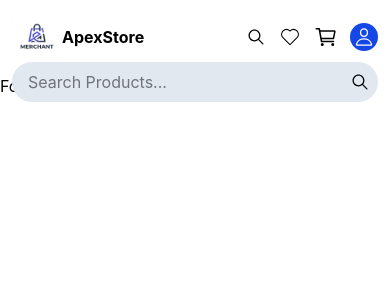
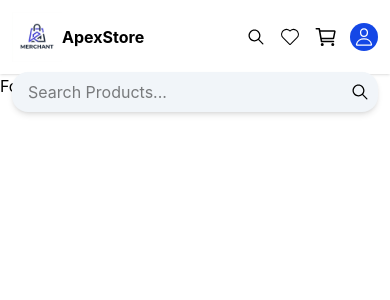
Before and after one commit to HarisHaseeb934/React-Learnings, a React (Vite) app in the folder ApexStore/: page / in a window 390 px wide. Shown: the top 300 px of the page. Built offline with nearby package versions, Linux system fonts and the light colour scheme.

Commit message:
Add More Styling to header

```diff
--- a/ApexStore/src/Components/Pages/Layout/Header.jsx
+++ b/ApexStore/src/Components/Pages/Layout/Header.jsx
@@ -13,14 +13,14 @@ const Header = () => {
   }
 
   return (
-    <header className="w-full p-3">
-      <div className="w-full max-w-7xl m-auto flex justify-between items-center relative">
+    <header className="w-full p-3 shadow-sm">
+      <div className="w-full max-w-7xl m-auto flex justify-between items-center gap-5 relative">
         <div className="flex items-center justify-center">
           <img src="Logo.png" alt="" width="50px" />
           <h1 className="sm:text-lg md:text-2xl font-bold">ApexStore</h1>
         </div>
         <form
-          className={`bg-slate-200 ${isVisible ? "nav hide" : "nav"} p-2 rounded-3xl md:w-xs`}
+          className={`${isVisible ? "nav hide" : "nav"} bg-slate-100 rounded-2xl p-2 md:w-md shadow-md`}
         >
           <input
             type="text"
--- a/ApexStore/src/index.css
+++ b/ApexStore/src/index.css
@@ -6,10 +6,10 @@
     align-items: center;
 }
 
-@media screen and (max-width: 768px){
+@media screen and (max-width: 768px) {
     .nav{
         position: absolute;
-        top: 50px;
+        top:60px;
         width: 100%;
     }
     .hide{
```
